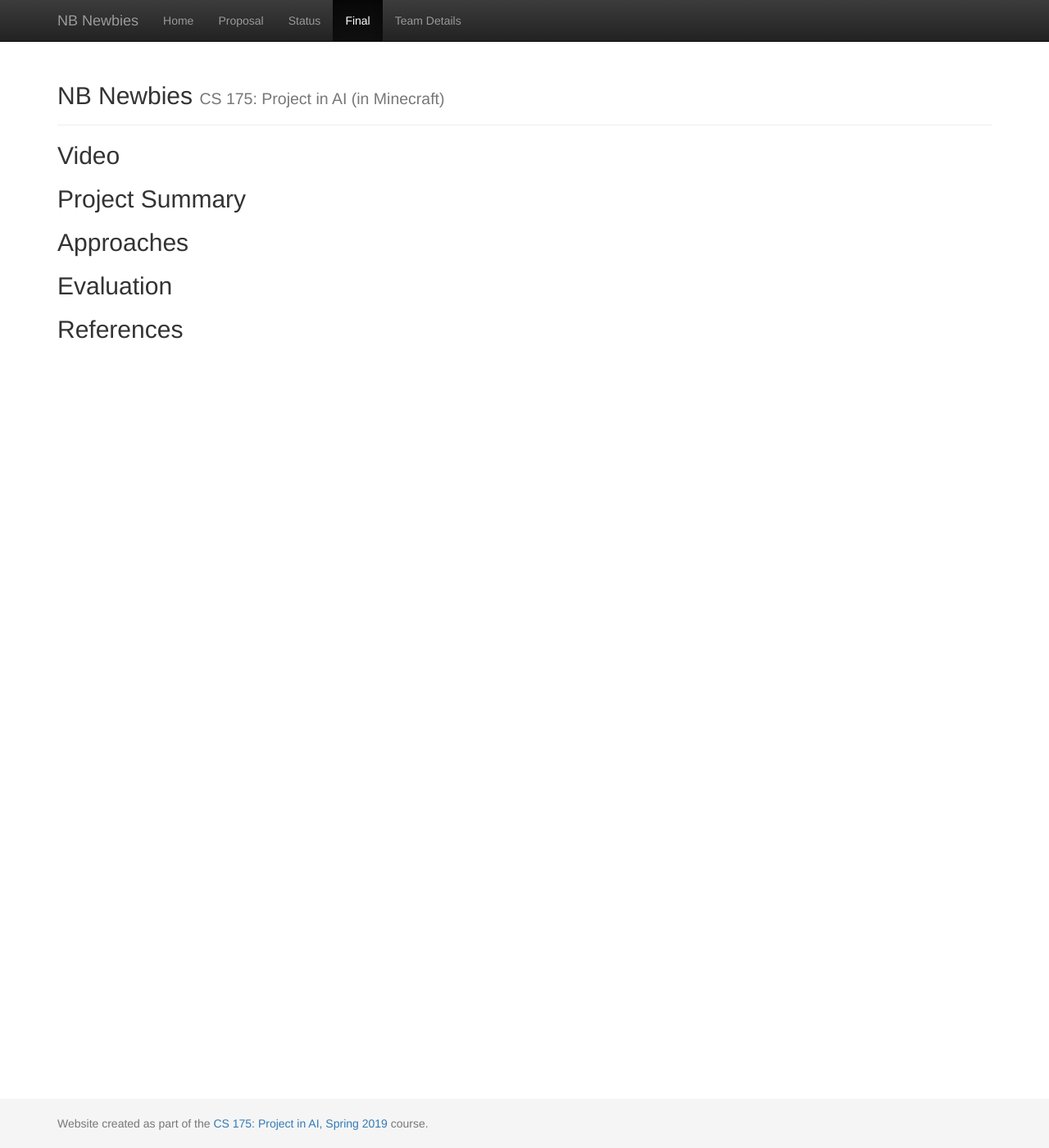
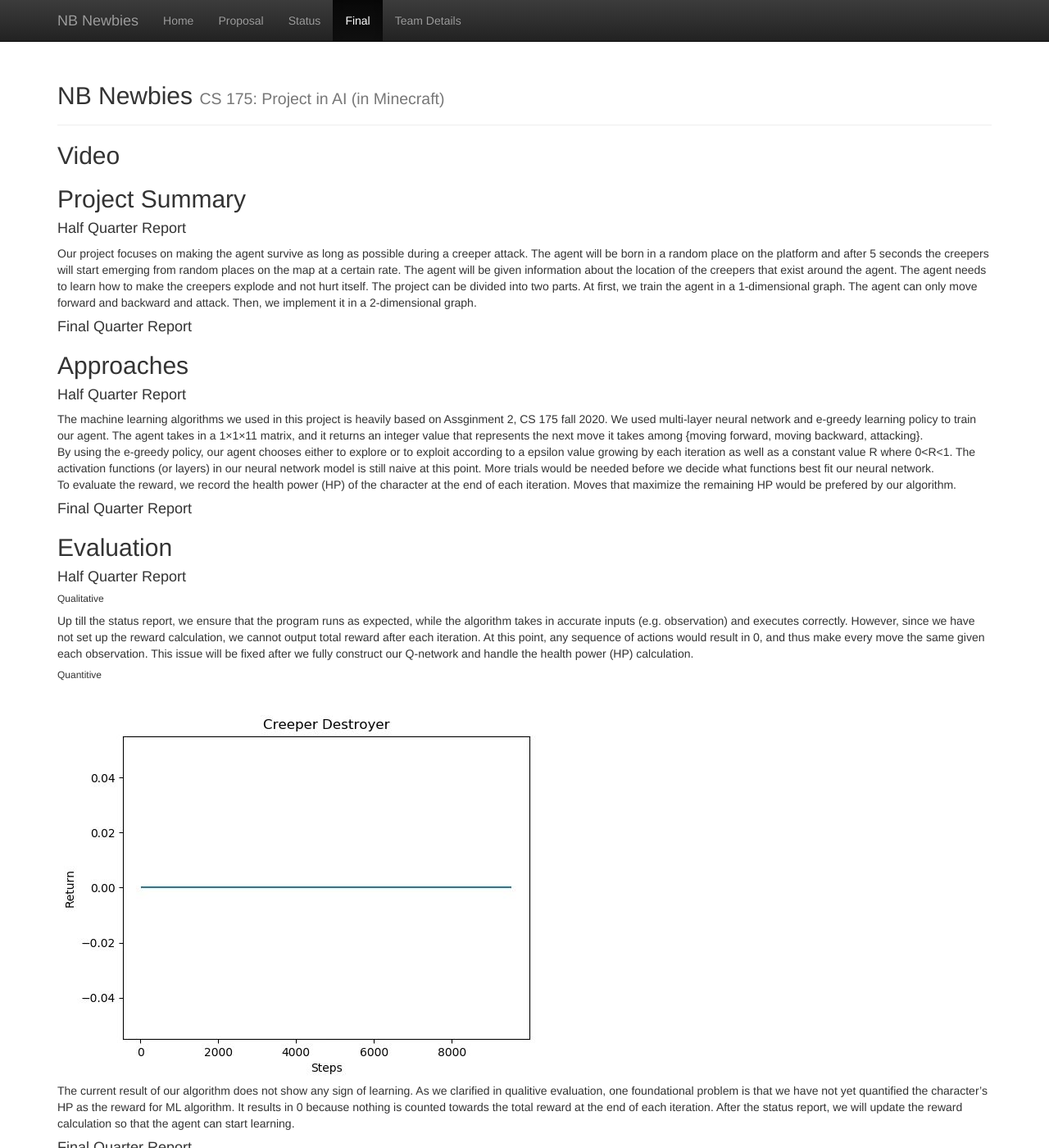
Before and after one commit to boring1234/NB-Newbies, a Jekyll site: the page built from docs/final.md, in a window 1280 px wide and 1400 px high. Shown: the whole window at 82% size. Built offline with Jekyll 4.4.1, drawn with Linux system fonts in a browser that asks for light colours; some of the changed text lies outside the part shown.

Commit message:
Update final.md

```diff
--- a/docs/final.md
+++ b/docs/final.md
@@ -6,12 +6,50 @@ title:  Final Report
 ## Video
 
 ## Project Summary
+#### Half Quarter Report
+Our project focuses on making the agent survive as long as possible during a creeper attack. The agent will be born in a random place on the platform and after 5 seconds the creepers will start emerging from random places on the map at a certain rate. The agent will be given information about the location of the creepers that exist around the agent. The agent needs to learn how to make the creepers explode and not hurt itself. The project can be divided into two parts. At first, we train the agent in a 1-dimensional graph. The agent can only move forward and backward and attack. Then, we implement it in a 2-dimensional graph.
+
+#### Final Quarter Report
+
 <!---Use another level-two header to start a Project Summary section. Write a few paragraphs summarizing the goals of the project (yes, yet again, but updated/improved version from the status). In particular, make sure that the problem is clearly deﬁned here, and feel free to use an image or so to set up the task. Part of the evaluation will be on how well you are able to motivate the challenges of the problem, i.e. why is it not trivial, and why you need AI/ML algorithms to solve it.--->
 
 ## Approaches
+#### Half Quarter Report
+The machine learning algorithms we used in this project is heavily based on Assginment 2, CS 175 fall 2020. We used multi-layer neural network and e-greedy learning policy to train our agent. The agent takes in a 1×1×11 matrix, and it returns an integer value that represents the next move it takes among {moving forward, moving backward, attacking}.
+<br>
+By using the e-greedy policy, our agent chooses either to explore or to exploit according to a epsilon value growing by each iteration as well as a constant value R where 0<R<1. The activation functions (or layers) in our neural network model is still naive at this point. More trials would be needed before we decide what functions best fit our neural network.
+<br>
+To evaluate the reward, we record the health power (HP) of the character at the end of each iteration. Moves that maximize the remaining HP would be prefered by our algorithm.
+
+#### Final Quarter Report
+
 <!---Use another level-two header called Approaches, In this section, describe both the baselines and your proposed approach(es). Describe precisely what the advantages and disadvantages of each are, for example, why one might be more accurate, need less data, take more time, overﬁt, and so on. Include enough technical information to be able to (mostly) reproduce your project, in particular, use pseudocode and equations as much as possible.--->
 
 ## Evaluation
+#### Half Quarter Report
+###### Qualitative
+Up till the status report, we ensure that the program runs as expected, while the algorithm takes in accurate inputs (e.g. observation) and executes correctly. However, since we have not set up the reward calculation, we cannot output total reward after each iteration. At this point, any sequence of actions would result in 0, and thus make every move the same given each observation. This issue will be fixed after we fully construct our Q-network and handle the health power (HP) calculation.
+
+###### Quantitive
+<img src="https://raw.githubusercontent.com/boring1234/NB-Newbies/main/docs/result.jpg"/>
+<br>
+The current result of our algorithm does not show any sign of learning. As we clarified in qualitive evaluation, one foundational problem is that we have not yet quantified the character's HP as the reward for ML algorithm. It results in 0 because nothing is counted towards the total reward at the end of each iteration. After the status report, we will update the reward calculation so that the agent can start learning.
+
+#### Final Quarter Report
+
 <!---An important aspect of your project, as I’ve mentioned several times now, is evaluating your project. Be clear and precise about describing the evaluation setup, for both quantitative and qualitative results. Present the results to convince the reader that you have solved the problem, to whatever extent you claim you have. Use plots, charts, tables, screenshots, ﬁgures, etc. as needed. I expect you will need at least a few paragraphs to describe each type of evaluation that you perform.--->
 
 ## References
+Source code of this project refer to Assginment 2, CS 175: Project in AI, Fall 2020, UCI
+<br><br>
+Minecraft platform supported by Malmo, Microsoft
+<br>
+https://github.com/microsoft/malmo
+<br><br>
+Epsilon Greedy Strategy refers to "Exploration vs. Exploitation - Learning the Optimal Reinforcement Learning Policy", deeplizard
+<br>
+https://www.youtube.com/watch?v=mo96Nqlo1L8&t=30s
+<br><br>
+Neuro Network architecture refers to "Building our Neural Network - Deep Learning and Neural Networks with Python and Pytorch p.3", sentdex
+<br>
+https://www.youtube.com/watch?v=ixathu7U-LQ&feature=youtu.be&t=210
```
